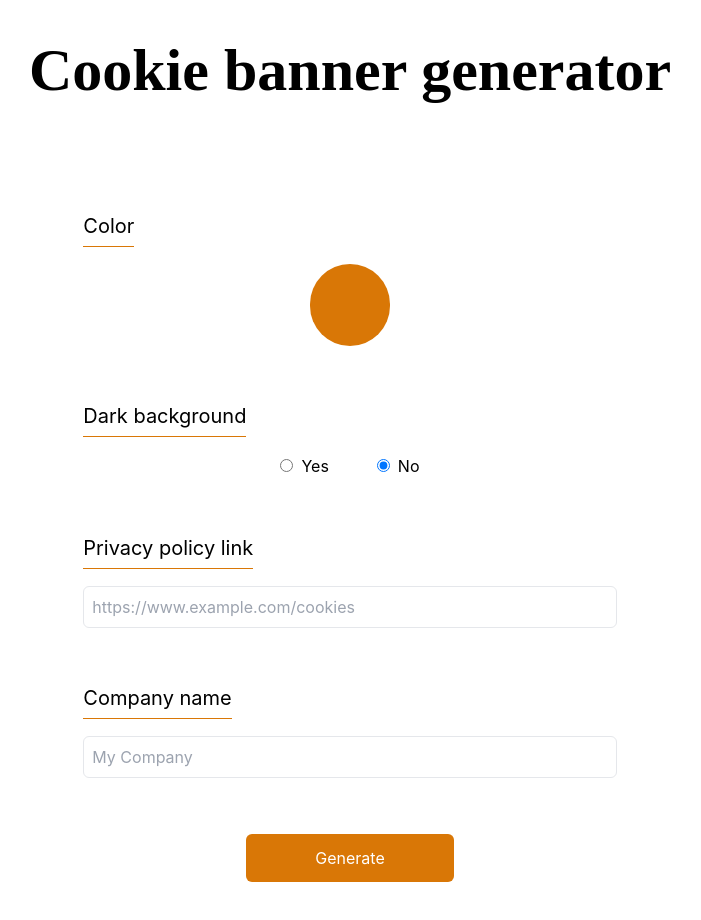
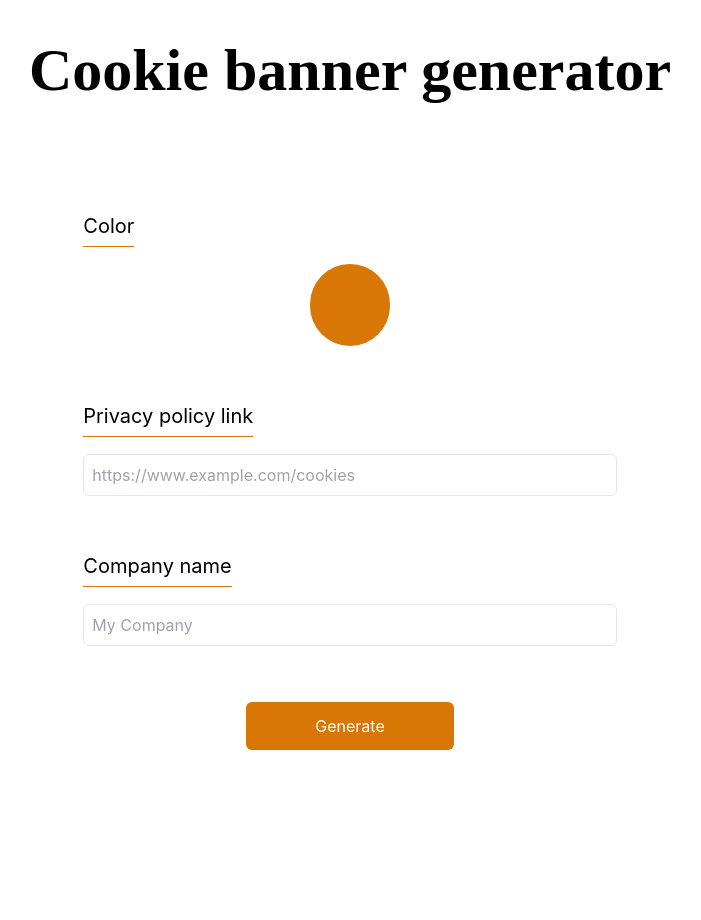
Before and after one commit to MehdiG44/cookip, a React (Create React App) app: page / in a window 1280 px wide. Shown: the top 920 px of the page, without its empty margins (290-991 px from the left). After the commit the page ends 846 px from the top, so only its background shows below. Built offline with nearby package versions, Linux system fonts and the light colour scheme.

Commit message:
hide overlay choice

```diff
--- a/src/components/Form.js
+++ b/src/components/Form.js
@@ -56,7 +56,7 @@ const Form = () => {
             className="w-20 h-20 rounded-full cursor-pointer opacity-0"
           />
         </div>
-        <label className="mt-14 mb-6 text-xl">
+        {/* <label className="mt-14 mb-6 text-xl">
           <span className="border-b border-yellow-600 pb-2">
             Dark background
           </span>
@@ -82,7 +82,7 @@ const Form = () => {
             />
             No
           </label>
-        </div>
+        </div> */}
         <label className="mt-14 mb-6 text-xl">
           <span className="border-b border-yellow-600 pb-2">
             Privacy policy link
```
